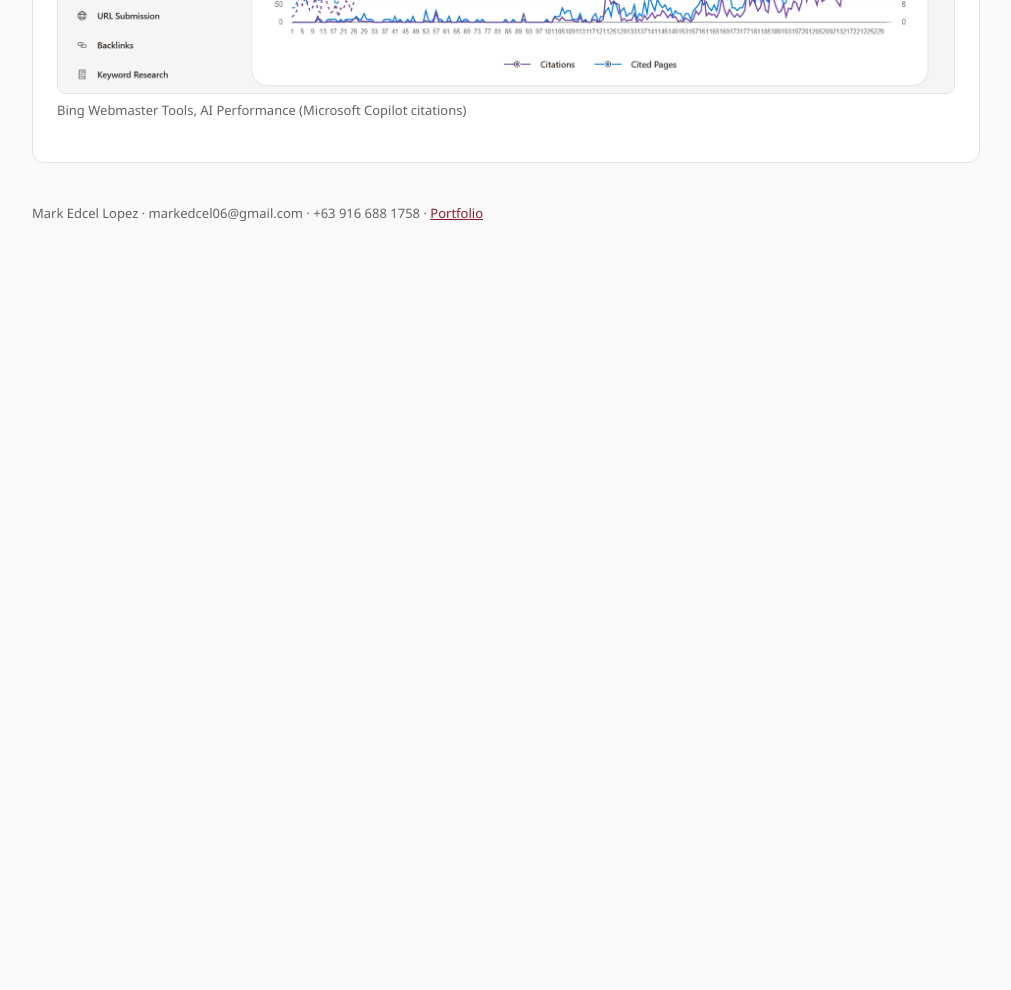
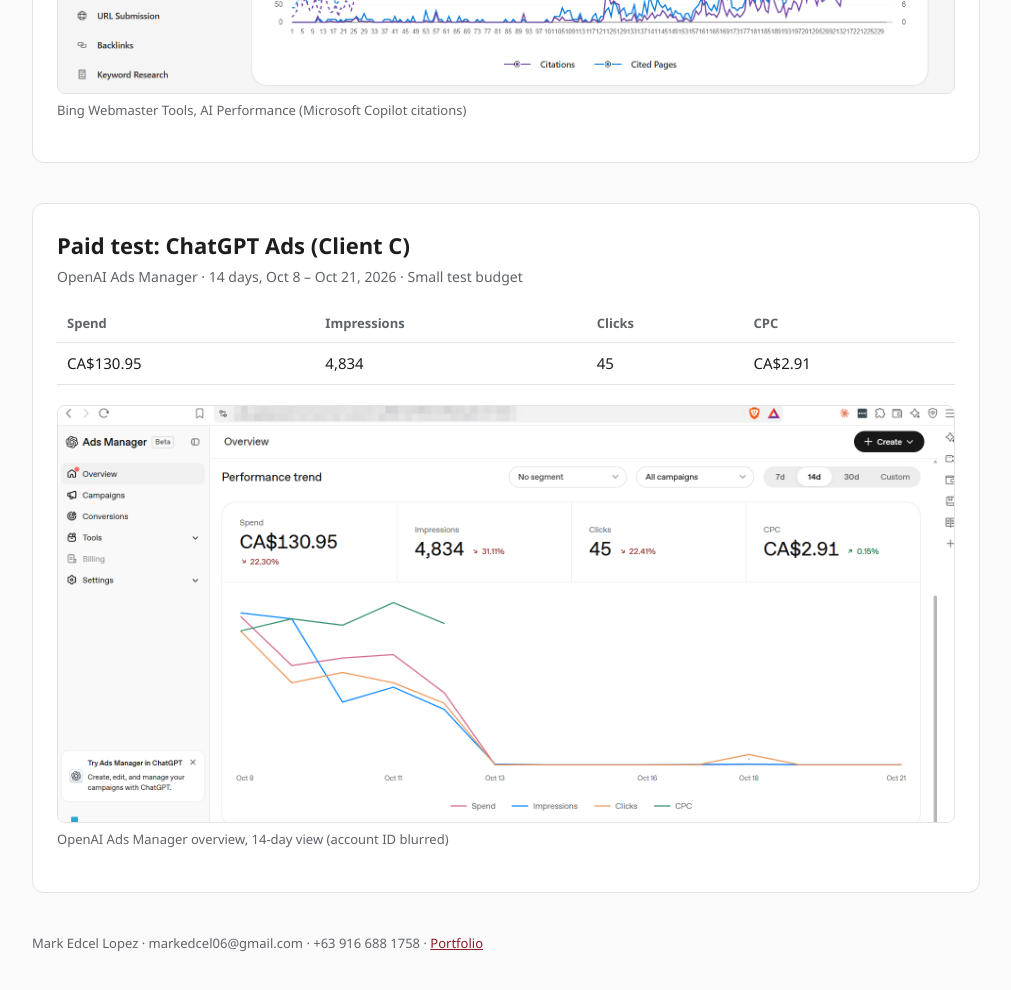
Before and after one commit to referrernation-web/proof, a plain HTML site: page results/index.html in a window 1280 px wide. Shown: the part 2526-3516 px from the top of the page, without its empty margins (134-1145 px from the left). Before the commit the page ends 2826 px from the top, so only its background shows below. Drawn offline with Linux system fonts and the light colour scheme.

Commit message:
Add files via upload

```diff
--- a/results/index.html
+++ b/results/index.html
@@ -82,6 +82,16 @@
   <figure><img src="img/client-c-copilot.png" alt="Client C Bing AI Performance: 6K Microsoft Copilot citations from Mar 1 to Oct 18 2026"><figcaption>Bing Webmaster Tools, AI Performance (Microsoft Copilot citations)</figcaption></figure>
 </section>
 
+<section>
+  <h2>Paid test: ChatGPT Ads (Client C)</h2>
+  <p class="sub">OpenAI Ads Manager · 14 days, Oct 8 – Oct 21, 2026 · Small test budget</p>
+  <table>
+    <tr><th>Spend</th><th>Impressions</th><th>Clicks</th><th>CPC</th></tr>
+    <tr><td>CA$130.95</td><td>4,834</td><td>45</td><td>CA$2.91</td></tr>
+  </table>
+  <figure><img src="img/client-c-chatgpt-ads.png" alt="ChatGPT Ads Manager, Oct 8 to 21 2026: CA$130.95 spend, 4,834 impressions, 45 clicks, CA$2.91 CPC"><figcaption>OpenAI Ads Manager overview, 14-day view (account ID blurred)</figcaption></figure>
+</section>
+
 <footer>
   <p>Mark Edcel Lopez · markedcel06@gmail.com · +63 916 688 1758 · <a href="https://referrernation-web.github.io/portfolio/">Portfolio</a></p>
 </footer>
```
